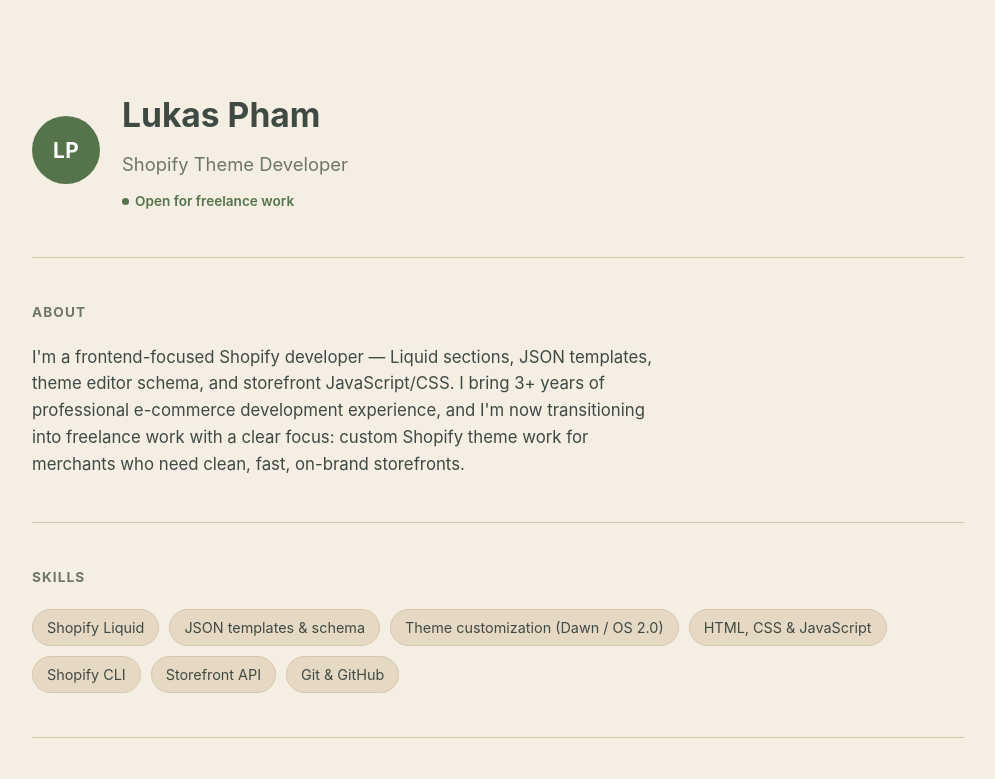
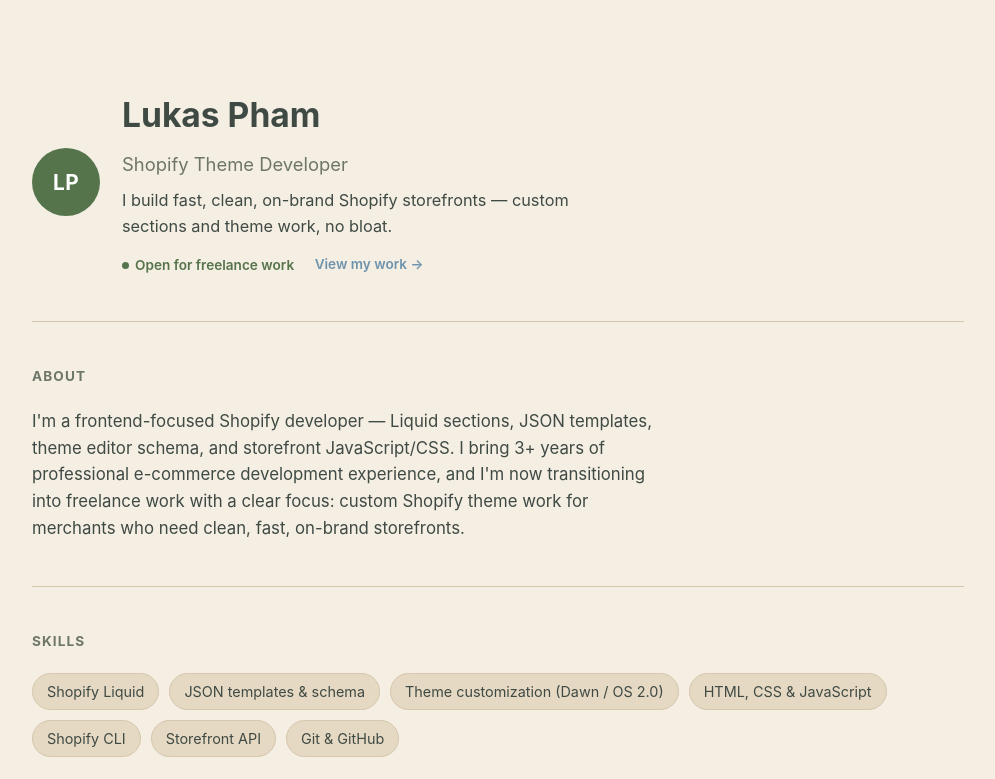
Before and after one commit to lukas-pham/lukas-pham.github.io, a plain HTML site: page index.html in a window 1280 px wide. Shown: the top 779 px of the page, without its empty margins (142-1137 px from the left). Drawn offline with Linux system fonts and the light colour scheme.

Commit message:
Add value-prop line and early CTA to hero
Inspired by common developer-portfolio patterns (freeCodeCamp's "15
web developer portfolios" roundup): lead with a benefit statement
instead of just a job title, and give visitors a way into the work
right from the hero instead of only at the bottom CTA banner.

```diff
--- a/index.html
+++ b/index.html
@@ -18,6 +18,7 @@
     --radius: 10px;
   }
   * { box-sizing: border-box; }
+  html { scroll-behavior: smooth; }
   body {
     margin: 0;
     font-family: -apple-system, BlinkMacSystemFont, "Segoe UI", Roboto, Helvetica, Arial, sans-serif;
@@ -59,6 +60,11 @@
     color: var(--text-muted);
     margin: 0 0 8px;
   }
+  .hero__value {
+    margin: 0 0 12px;
+    font-size: 1.02rem;
+    max-width: 480px;
+  }
   .hero__status {
     display: inline-flex;
     align-items: center;
@@ -66,6 +72,7 @@
     font-size: 0.85rem;
     color: var(--accent);
     font-weight: 600;
+    margin-right: 16px;
   }
   .hero__status::before {
     content: "";
@@ -74,6 +81,13 @@
     border-radius: 50%;
     background: var(--accent);
   }
+  .hero__cta {
+    font-size: 0.85rem;
+    font-weight: 600;
+    color: var(--accent-blue);
+    text-decoration: none;
+  }
+  .hero__cta:hover { text-decoration: underline; }
   section {
     padding: 44px 0;
     border-top: 1px solid var(--border);
@@ -374,7 +388,9 @@
       <div>
         <h1>Lukas Pham</h1>
         <p class="tagline">Shopify Theme Developer</p>
+        <p class="hero__value">I build fast, clean, on-brand Shopify storefronts — custom sections and theme work, no bloat.</p>
         <span class="hero__status">Open for freelance work</span>
+        <a class="hero__cta" href="#work">View my work →</a>
       </div>
     </header>
 
@@ -403,7 +419,7 @@
       </ul>
     </section>
 
-    <section class="library reveal">
+    <section class="library reveal" id="work">
       <div class="library-header">
         <div>
           <h2>Section Library</h2>
```
